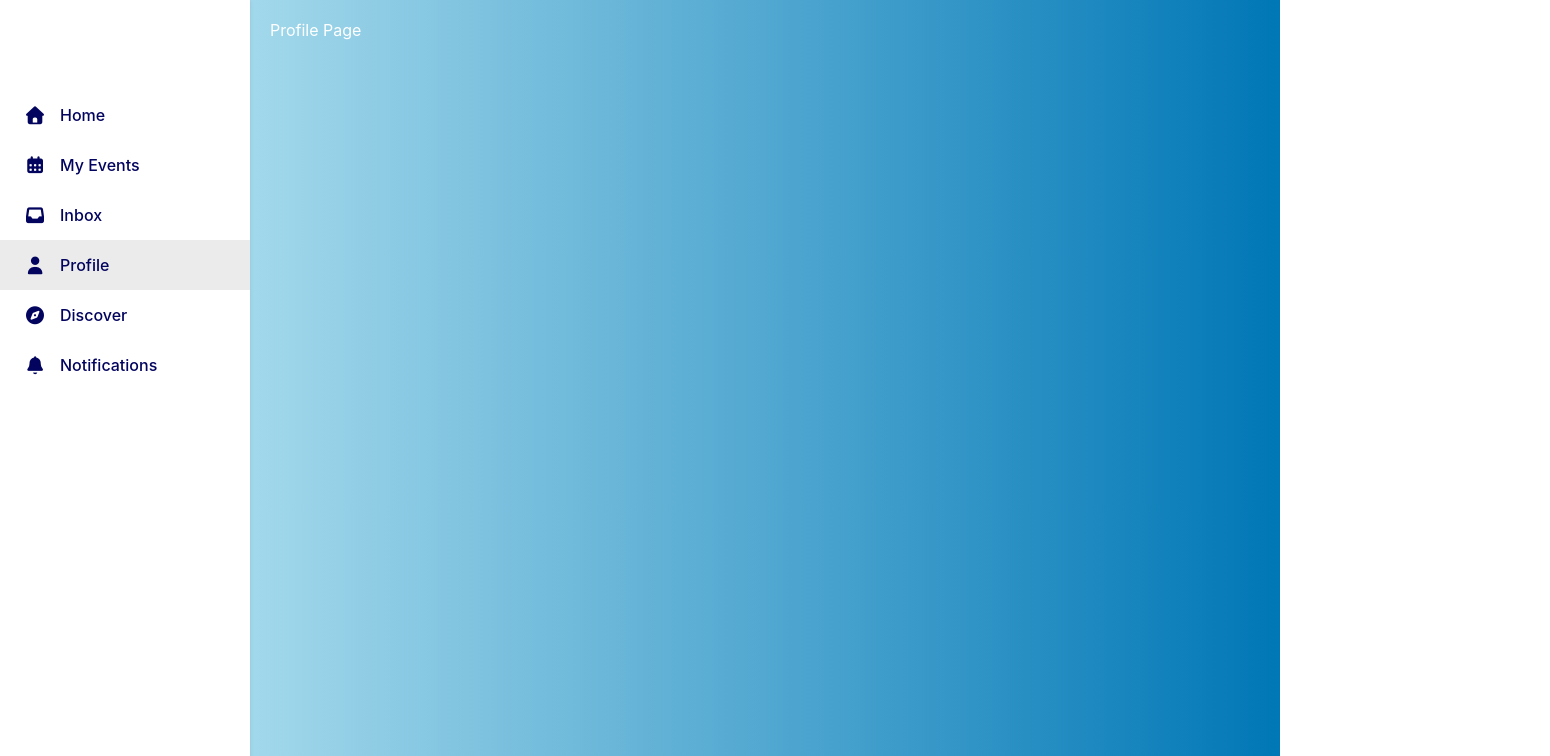
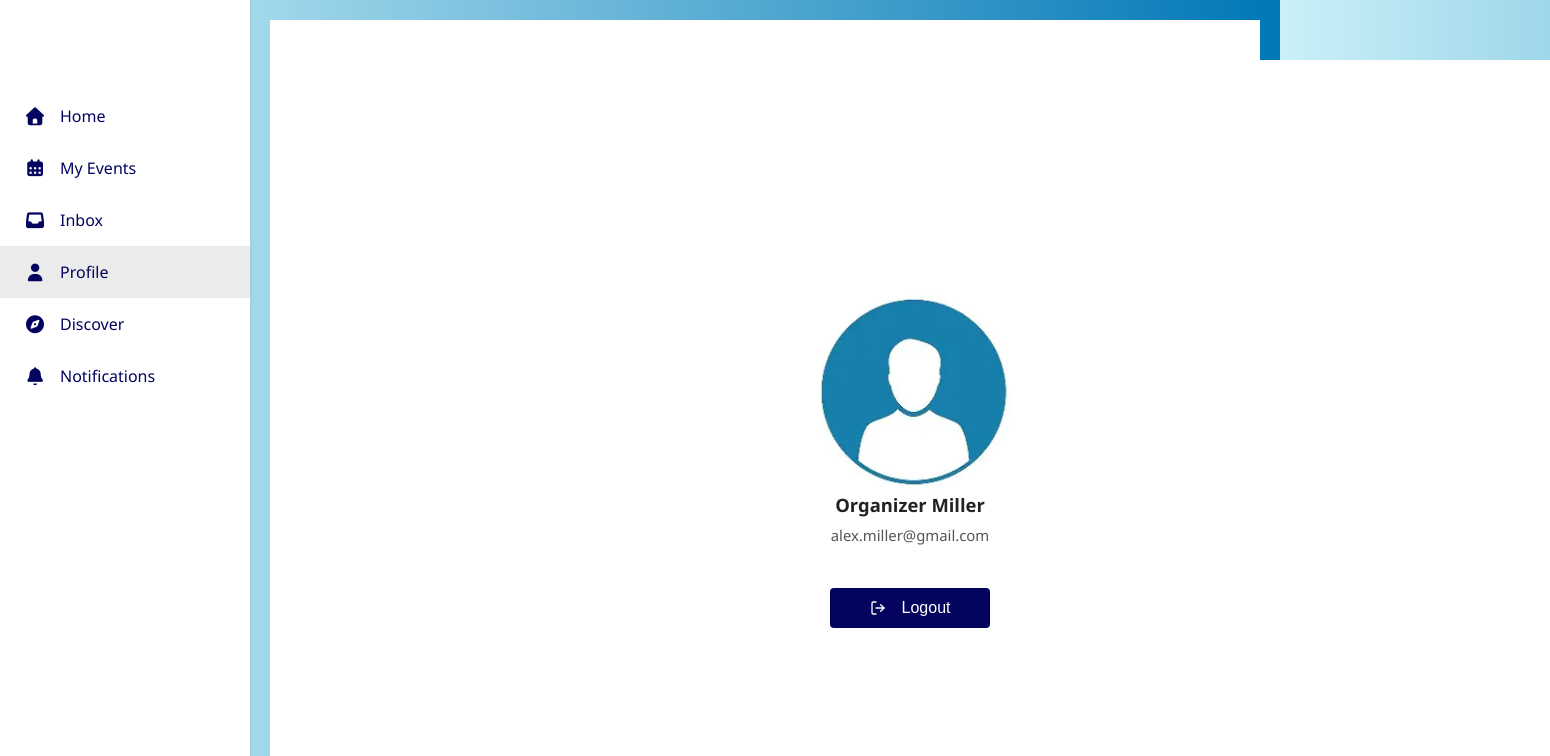
Before and after one commit to Ndivho-Ramatshimbila/FrontEndWeb2, a React (Vite) app: page /profile in a window 1280 px wide. Shown: the top 756 px of the page, 1550 px wide, since content can reach past the window. Built offline with nearby package versions, Linux system fonts and the light colour scheme.

Commit message:
Add profile page components and update App.jsx

```diff
--- a/src/App.jsx
+++ b/src/App.jsx
@@ -6,11 +6,13 @@ import MyEvents from './pages/OrganizerDashboard/MyEvents';
 import Discover from "./components/organizer_discover/discover";
 import '@fortawesome/fontawesome-free/css/all.min.css';
 import './App.scss';
+import './styles/abstracts/profile.scss';
 import Inbox from './pages/OrganizerDashboard/Inbox';
 import HomePage from './pages/Auth/HomePage.jsx';
 import Login from './pages/Auth/Login.jsx';
 import Register from './pages/Auth/Register.jsx';
 import ForgotPassword from './pages/Auth/ForgotPassword.jsx';
+import ProfilePage from './pages/OrganizerDashboard/ProfilePage.jsx';
 
 const Profile = () => <div>Profile Page</div>;
 const CreateEvent = () => <div>Create New Event Form</div>;
@@ -103,7 +105,7 @@ function App() {
           path="/profile"
           element={
             <DashboardLayout>
-              <Profile />
+              <ProfilePage />
             </DashboardLayout>
           }
         />
--- /dev/null
+++ b/src/components/ProfileCard.jsx
@@ -0,0 +1,109 @@
+
+
+import React, { useState } from "react";
+import { LogOut } from "lucide-react";
+
+const ProfileCard = ({ name, email, profileImg, onImgClick, fileInputRef, onImageChange, onProfileUpdate, onLogout, onDeleteProfile }) => {
+  const [editingField, setEditingField] = useState(null);
+  const [userName, setUserName] = useState(name);
+  const [userEmail, setUserEmail] = useState(email);
+  const [deleted, setDeleted] = useState(false);
+
+  const handleEdit = (field) => {
+    setEditingField(field);
+  };
+
+  const handleSave = (field) => {
+    setEditingField(null);
+    if (field === 'name') onProfileUpdate('name', userName);
+    if (field === 'email') onProfileUpdate('email', userEmail);
+  };
+
+  const handleDelete = () => {
+    if (window.confirm('Are you sure you want to delete your profile? This action cannot be undone.')) {
+      onDeleteProfile();
+    }
+  };
+
+  if (deleted) {
+    return (
+      <div className="profile-card" style={{ textAlign: 'center', padding: '2rem' }}>
+        <h2 style={{ color: '#e60023' }}>Profile Deleted</h2>
+        <p>Your profile has been removed.</p>
+      </div>
+    );
+  }
+
+  return (
+    <div className="profile-card">
+      <img
+        src={profileImg}
+        alt="profile"
+        style={{
+          marginLeft: "0.5rem",
+          width: "200px",
+          height: "200px",
+          borderRadius: "50%",
+          objectFit: "cover",
+          cursor: "pointer",
+        }}
+        onClick={onImgClick}
+        title="Click to change profile picture"
+      />
+      <input
+        type="file"
+        accept="image/*"
+        ref={fileInputRef}
+        style={{ display: "none" }}
+        onChange={onImageChange}
+      />
+      <div style={{ display: 'flex', alignItems: 'center', justifyContent: 'center', gap: '0.5rem', marginBottom: '0.5rem' }}>
+        {editingField === 'name' ? (
+          <React.Fragment>
+            <input
+              type="text"
+              value={userName}
+              onChange={e => setUserName(e.target.value)}
+              style={{ fontSize: '1.1rem', padding: '0.2rem 0.5rem', borderRadius: 4, border: '1px solid #ccc' }}
+            />
+
+          </React.Fragment>
+        ) : (
+          <React.Fragment>
+            <h3 className="profile-name" style={{ margin: 0 }}>{userName}</h3>
+
+
+          </React.Fragment>
+        )}
+      </div>
+      <div style={{ display: 'flex', alignItems: 'center', justifyContent: 'center', gap: '0.5rem', marginBottom: '1.5rem' }}>
+        {editingField === 'email' ? (
+          <React.Fragment>
+            <input
+              type="email"
+              value={userEmail}
+              onChange={e => setUserEmail(e.target.value)}
+              style={{ fontSize: '0.93rem', padding: '0.2rem 0.5rem', borderRadius: 4, border: '1px solid #ccc' }}
+            />
+
+          </React.Fragment>
+        ) : (
+          <React.Fragment>
+            <p className="profile-email" style={{ margin: 0 }}>{userEmail}</p>
+
+          </React.Fragment>
+        )}
+      </div>
+
+      <button
+        className="logout-btn"
+        style={{ marginTop: '1.2rem' }}
+        onClick={onLogout}
+      >
+        <LogOut size={16} />
+        <span style={{ marginLeft: "0.5rem" }}>Logout</span>
+      </button>
+    </div>
+  );
+};
+export default ProfileCard;
--- /dev/null
+++ b/src/pages/OrganizerDashboard/ProfilePage.jsx
@@ -0,0 +1,91 @@
+import React, { useRef, useState, useEffect } from "react";
+
+import ProfileCard from "../../components/ProfileCard";
+
+const ProfilePage = () => {
+        // Load from localStorage if available
+            const [profileImg, setProfileImg] = useState(() => localStorage.getItem('profileImg') || "/profile.webp");
+            const [userName, setUserName] = useState(() => localStorage.getItem('profileName') || "Organizer Miller");
+            const [userEmail, setUserEmail] = useState(() => localStorage.getItem('profileEmail') || "alex.miller@gmail.com");
+            const [loggedOut, setLoggedOut] = useState(false);
+            const [deleted, setDeleted] = useState(false);
+        const fileInputRef = useRef(null);
+
+        useEffect(() => {
+            localStorage.setItem('profileImg', profileImg);
+        }, [profileImg]);
+        useEffect(() => {
+            localStorage.setItem('profileName', userName);
+        }, [userName]);
+        useEffect(() => {
+            localStorage.setItem('profileEmail', userEmail);
+        }, [userEmail]);
+
+        const handleImageChange = (e) => {
+            const file = e.target.files[0];
+            if (file) {
+                const reader = new FileReader();
+                reader.onload = (event) => {
+                    setProfileImg(event.target.result);
+                };
+                reader.readAsDataURL(file);
+            }
+        };
+
+        const handleImgClick = () => {
+            fileInputRef.current.click();
+        };
+
+                const handleProfileUpdate = (field, value) => {
+                    if (field === 'name') setUserName(value);
+                    if (field === 'email') setUserEmail(value);
+                };
+
+                const handleDeleteProfile = () => {
+                    // Remove all profile data from localStorage and state
+                    localStorage.removeItem('profileImg');
+                    localStorage.removeItem('profileName');
+                    localStorage.removeItem('profileEmail');
+                    setProfileImg("");
+                    setUserName("");
+                    setUserEmail("");
+                    setDeleted(true);
+                };
+
+        const handleLogout = () => {
+            setLoggedOut(true);
+        };
+
+        return (
+            <div className="profile-page">
+
+                <main className="profile-content">
+                            {deleted ? (
+                                <div className="profile-card" style={{ textAlign: 'center', padding: '2rem' }}>
+                                    <h2 style={{ color: '#e60023' }}>Profile Deleted</h2>
+                                    <p>Your profile has been removed.</p>
+                                </div>
+                            ) : loggedOut ? (
+                                <div className="profile-card" style={{ textAlign: 'center', padding: '2rem' }}>
+                                    <h2 style={{ color: '#e60023' }}>You have logged out.</h2>
+                                    <p>Thank you for using our service. See you next time!</p>
+                                    <a href="/" style={{ color: '#007bff', textDecoration: 'underline' }}>Go to Home Page</a>
+                                </div>
+                            ) : (
+                                <ProfileCard
+                                    name={userName}
+                                    email={userEmail}
+                                    profileImg={profileImg}
+                                    onImgClick={handleImgClick}
+                                    fileInputRef={fileInputRef}
+                                    onImageChange={handleImageChange}
+                                    onProfileUpdate={handleProfileUpdate}
+                                    onLogout={handleLogout}
+                                    onDeleteProfile={handleDeleteProfile}
+                                />
+                            )}
+                </main>
+            </div>
+        );
+};
+export default ProfilePage;
--- /dev/null
+++ b/src/styles/abstracts/profile.scss
@@ -0,0 +1,113 @@
+// ===============================
+// VARIABLES
+// ===============================
+$primary-color: #ffffff;
+$background-color: #f5f5f5;
+$text-color: #000000;
+$card-bg: #ffffff;
+$border-radius: 12px;
+$shadow: 0 2px 8px rgba(0, 0, 0, 0.05);
+$logout-red: #e60023;
+$icon-color: #000000;
+
+// ===============================
+// GLOBAL STYLES
+// ===============================
+body {
+  margin: 0;
+  font-family: 'Segoe UI', sans-serif;
+  background-color: $background-color;
+  color: $text-color;
+  min-height: 100vh;
+  width: 100vw;
+  box-sizing: border-box;
+}
+
+// ===============================
+// PROFILE PAGE
+// ===============================
+.profile-page {
+ display: inline-flexbox;
+  flex-direction: column;
+  align-items: center;
+  padding-top: 2.5rem;
+  padding-bottom: 0;
+  background:#fff;
+
+}
+
+// ===============================
+// PROFILE CONTENT
+// ===============================
+.profile-content {
+  margin-top: 0;
+  width: 100%;
+  max-width: 100vw;
+  width: 100vw;
+  min-height: 100vh;
+  display: flex;
+  flex-direction: column;
+  align-items: center;
+  justify-content: center;
+}
+
+// ===============================
+// PROFILE CARD
+// ===============================
+.profile-card {
+  background-color: #fff;
+  width: 100vw;
+  min-height: 100vh;
+  padding: 0;
+  border-radius: 0;
+   box-shadow: none;
+  text-align: center;
+  margin-top: 0;
+  display: flex;
+  flex-direction: column;
+  align-items: center;
+  justify-content: center;
+
+  .profile-img {
+  width: 160px;
+  height: 160px;
+  border-radius: 50%;
+  object-fit: cover;
+  margin: 0 auto 1.5rem auto;
+  background: #f3f3f3;
+  }
+
+  .profile-name {
+  font-size: 1.15rem;
+  font-weight: 600;
+  margin-bottom: 0.7rem;
+  color: #222;
+  }
+
+  .profile-email {
+  font-size: 0.93rem;
+  color: #555;
+  margin-bottom: 2.5rem;
+  }
+
+  .logout-btn {
+    background-color: #03045e;
+    color: #fff;
+    border: none;
+    padding: 0.7rem 2.5rem;
+    border-radius: 4px;
+    font-size: 1rem;
+    font-weight: 500;
+    cursor: pointer;
+    display: flex;
+    align-items: center;
+    justify-content: center;
+    gap: 0.5rem;
+    margin: 0 auto;
+  transition: background-color 0.2s;
+    box-shadow: none;
+    &:hover {
+      background-color:#03045e;
+    }
+  }
+}
```
Also changed, not shown: public/profile.webp (added), src/assets/profile.webp (added).
